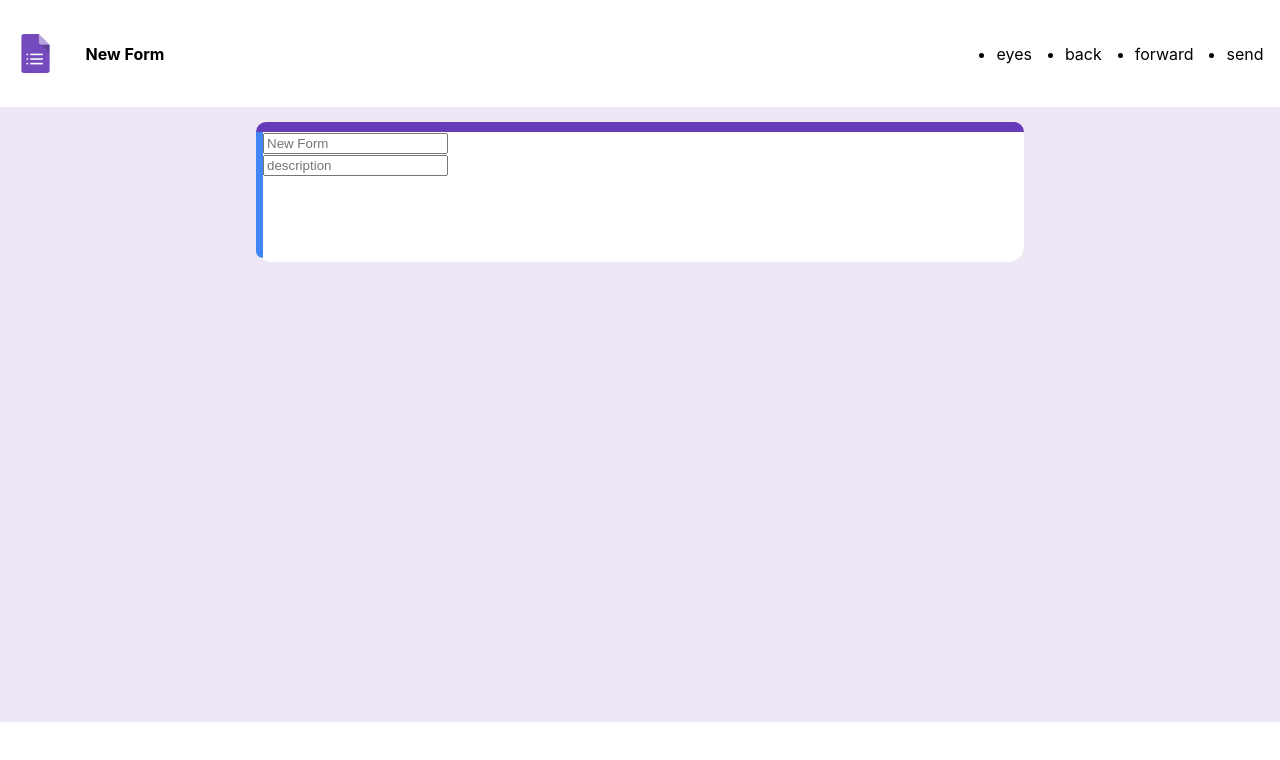
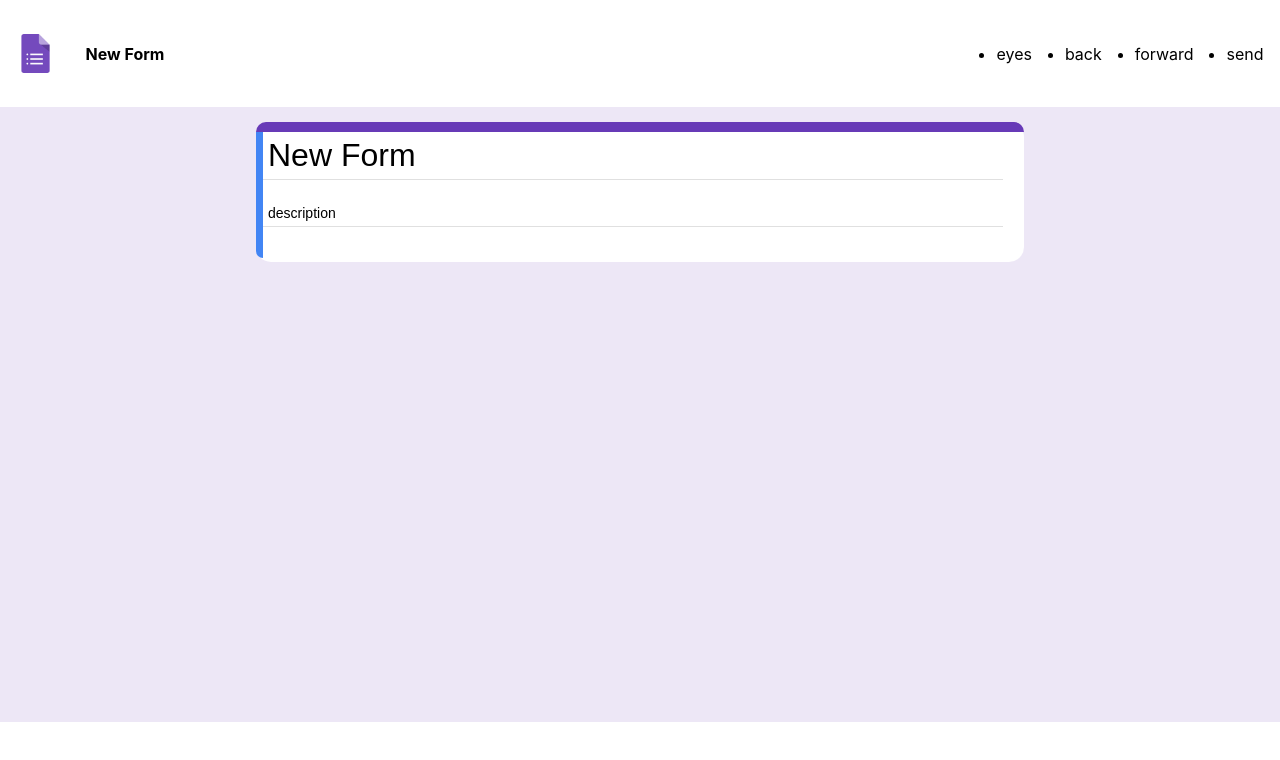
Before and after one commit to shastik007/GoogleForms, a React (Create React App) app: page / in a window 1280 px wide. Shown: the top 760 px of the page. Built offline with nearby package versions, Linux system fonts and the light colour scheme.

Commit message:
start with requirement

```diff
--- a/src/App.js
+++ b/src/App.js
@@ -1,6 +1,6 @@
 import './App.css'
-import Header from './containers/Header'
-import Quiz from './containers/Quiz'
+import { Header } from './containers/Header'
+import { Quiz } from './containers/Quiz'
 
 function App() {
 	return (
--- a/src/components/Header/HeaderNavigation.jsx
+++ b/src/components/Header/HeaderNavigation.jsx
@@ -10,7 +10,7 @@ const StyledHeaderNavigation = styled.nav`
 	}
 `
 
-const HeaderNavigation = () => {
+export const HeaderNavigation = () => {
 	return (
 		<StyledHeaderNavigation>
 			<ul>
@@ -22,5 +22,3 @@ const HeaderNavigation = () => {
 		</StyledHeaderNavigation>
 	)
 }
-
-export default HeaderNavigation
--- a/src/components/Quiz/NameCustomization.jsx
+++ b/src/components/Quiz/NameCustomization.jsx
@@ -1,6 +1,6 @@
 import React from 'react'
 import styled from 'styled-components'
-import Input from '../UI/Input'
+import { Input } from '../UI/Input'
 
 const StyledNameCustomization = styled.div`
 	width: 768px;
@@ -23,25 +23,28 @@ const StyledNameCustomization = styled.div`
 		background-color: #4285f4;
 		border-bottom-left-radius: 13px;
 	}
+	.inputWrapper div div {
+		margin-bottom: 20px;
+	}
 `
 
-const NameCustomization = () => {
+export const NameCustomization = () => {
 	return (
 		<StyledNameCustomization>
 			<div className='top_border' />
 			<form>
 				<div className='right_border' />
-				<div>
+				<div className='inputWrapper'>
 					<div>
-						<Input placeholder='New Form' fontsize={32} />
-					</div>
-					<div>
-						<Input placeholder='description' fontsize={14} />
+						<div>
+							<Input placeholder='New Form' fontsize={32} />
+						</div>
+						<div>
+							<Input placeholder='description' fontsize={14} />
+						</div>
 					</div>
 				</div>
 			</form>
 		</StyledNameCustomization>
 	)
 }
-
-export default NameCustomization
--- a/src/components/UI/Input.jsx
+++ b/src/components/UI/Input.jsx
@@ -1,5 +1,15 @@
 import styled from 'styled-components'
 
-const Input = styled.input``
-
-export default Input
+export const Input = styled.input`
+    padding: 5px;
+	width: 730px;
+	color: black;
+	text-align: start;
+	outline: none;
+	border: none;
+	border-bottom: 1px solid rgba(0, 0, 0, 0.12);
+	font-size: ${({ fontsize }) => `${fontsize}px`};
+	&::placeholder {
+		color: black;
+	}
+`
--- a/src/containers/Header.jsx
+++ b/src/containers/Header.jsx
@@ -1,7 +1,7 @@
 import React from 'react'
 import styled from 'styled-components'
 import forms from '../assets/forms.png'
-import HeaderNavigation from '../components/Header/HeaderNavigation'
+import { HeaderNavigation } from '../components/Header/HeaderNavigation'
 
 const StyledHeader = styled.header`
 	width: 100%;
@@ -22,7 +22,7 @@ const StyledHeader = styled.header`
 	}
 `
 
-const Header = () => {
+export const Header = () => {
 	return (
 		<StyledHeader>
 			<div className='logo'>
@@ -33,5 +33,3 @@ const Header = () => {
 		</StyledHeader>
 	)
 }
-
-export default Header
--- a/src/containers/Quiz.jsx
+++ b/src/containers/Quiz.jsx
@@ -1,6 +1,6 @@
 import React from 'react'
 import styled from 'styled-components'
-import NameCustomization from '../components/Quiz/NameCustomization'
+import { NameCustomization } from '../components/Quiz/NameCustomization'
 
 const StyledQuiz = styled.div`
 	background-color: #ede7f6;
@@ -8,12 +8,10 @@ const StyledQuiz = styled.div`
 	height: 600px;
 `
 
-const Quiz = () => {
+export const Quiz = () => {
 	return (
 		<StyledQuiz>
 			<NameCustomization />
 		</StyledQuiz>
 	)
 }
-
-export default Quiz
```
